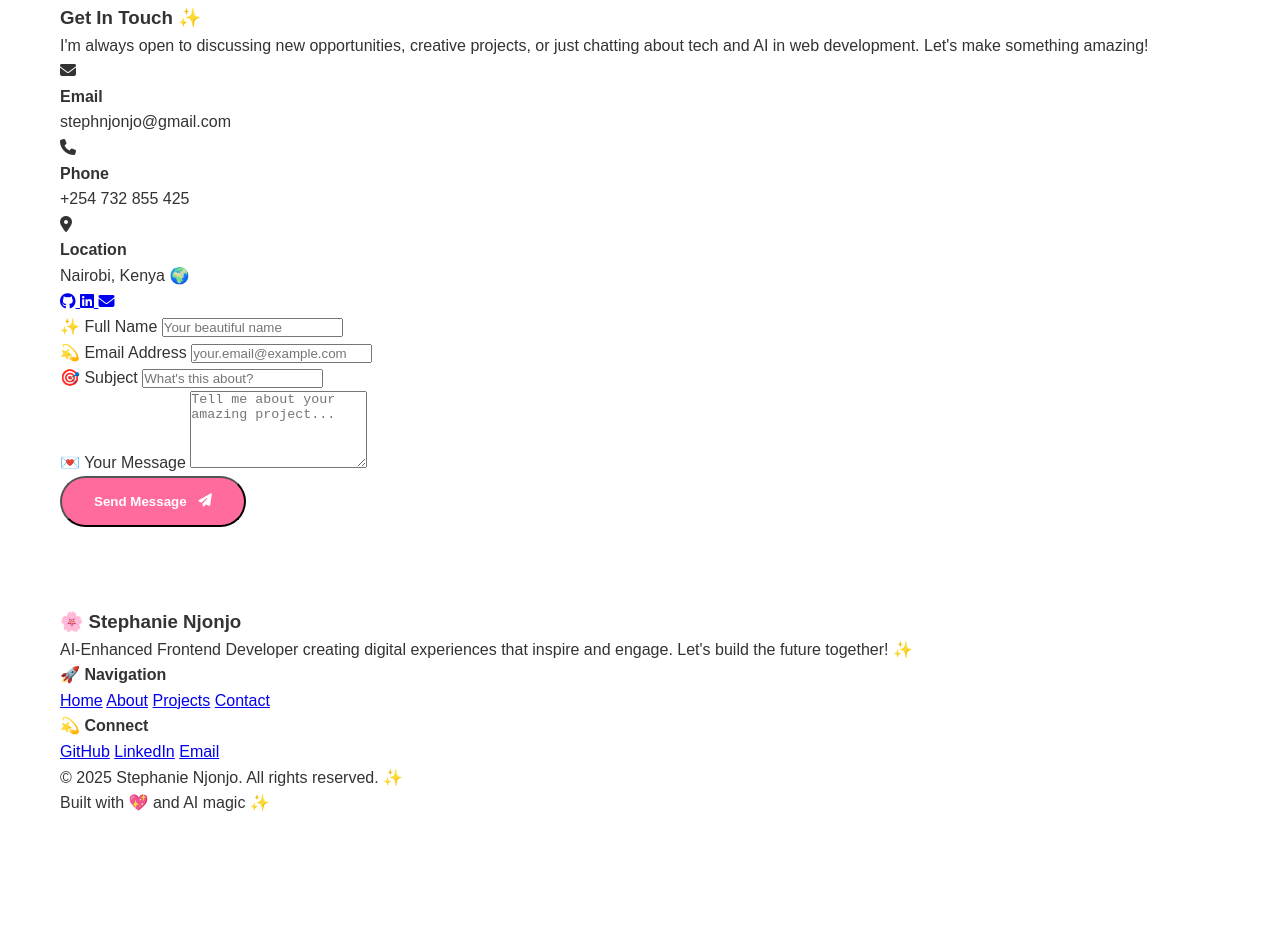
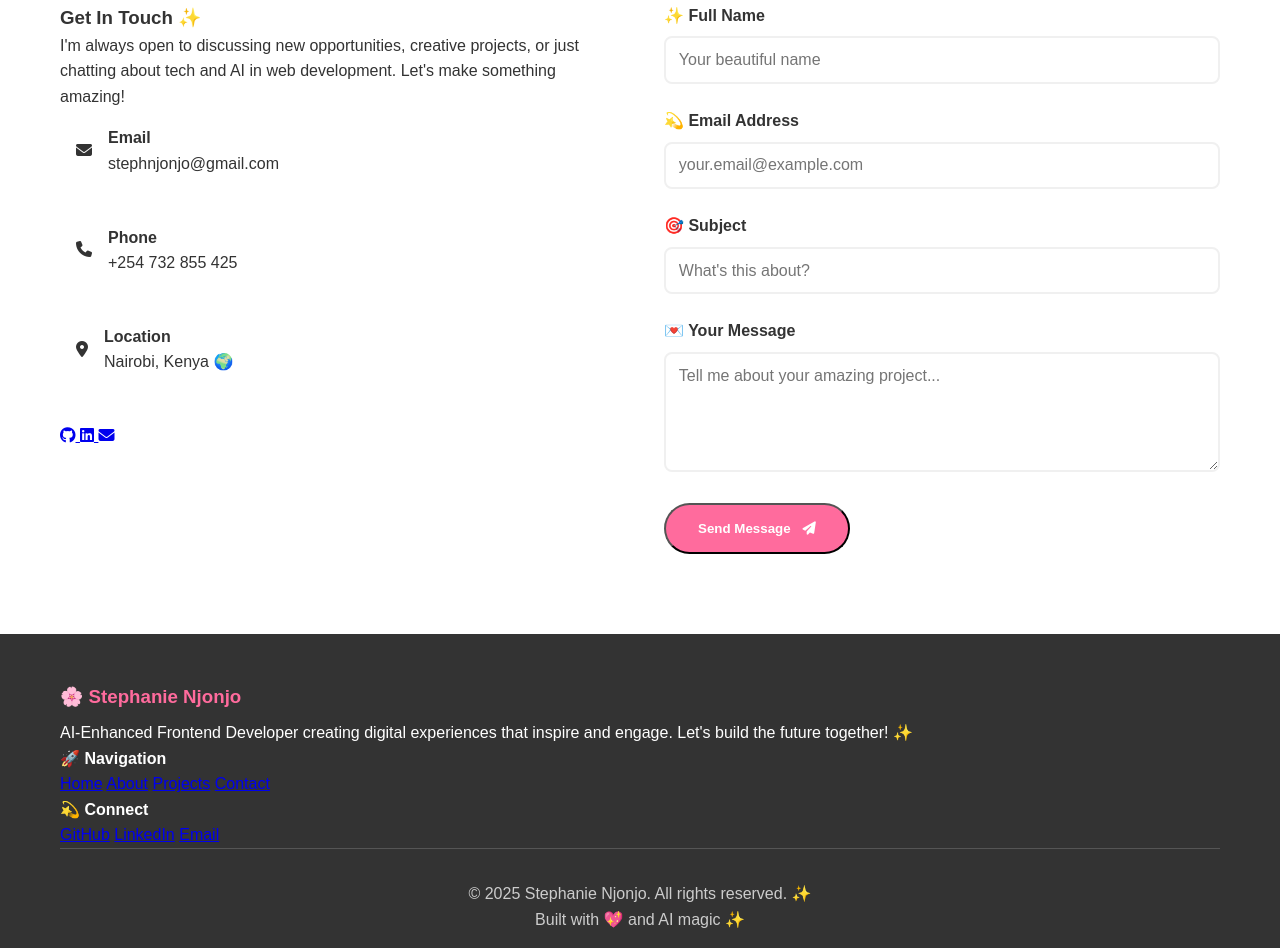
Before and after one commit to Stephanieest/myportfolio, a plain HTML site: page index.html in a window 1280 px wide. Shown: the part 3745-4693 px from the top of the page. Before the commit the page ends 4561 px from the top, so only its background shows below. Drawn offline with Linux system fonts and the light colour scheme.

Commit message:
styled contact form and footer

```diff
--- a/style.css
+++ b/style.css
@@ -307,3 +307,72 @@ section {
     font-size: 0.8rem;
     font-weight: 500;
 }
+/* ===== CONTACT SECTION STYLES ===== */
+.contact-content {
+    display: grid;
+    grid-template-columns: 1fr 1fr;
+    gap: 3rem;
+    align-items: start;
+}
+
+.contact-methods {
+    display: flex;
+    flex-direction: column;
+    gap: 1rem;
+    margin-bottom: 2rem;
+}
+
+.contact-method {
+    display: flex;
+    align-items: center;
+    gap: 1rem;
+    padding: 1rem;
+    background: white;
+    border-radius: 10px;
+}
+
+.form-group {
+    margin-bottom: 1.5rem;
+}
+
+.form-group label {
+    display: block;
+    color: #333;
+    margin-bottom: 0.5rem;
+    font-weight: 600;
+}
+
+.form-group input,
+.form-group textarea {
+    width: 100%;
+    padding: 0.8rem;
+    border: 2px solid #f0f0f0;
+    border-radius: 8px;
+    font-family: inherit;
+    font-size: 1rem;
+}
+
+.form-group input:focus,
+.form-group textarea:focus {
+    outline: none;
+    border-color: #ff6b9d;
+}
+
+/* ===== FOOTER STYLES ===== */
+.footer {
+    background: #333;
+    color: white;
+    padding: 3rem 0 1rem;
+}
+
+.footer-brand h3 {
+    color: #ff6b9d;
+    margin-bottom: 0.5rem;
+}
+
+.footer-bottom {
+    text-align: center;
+    padding-top: 2rem;
+    border-top: 1px solid #555;
+    color: #ccc;
+}
```
